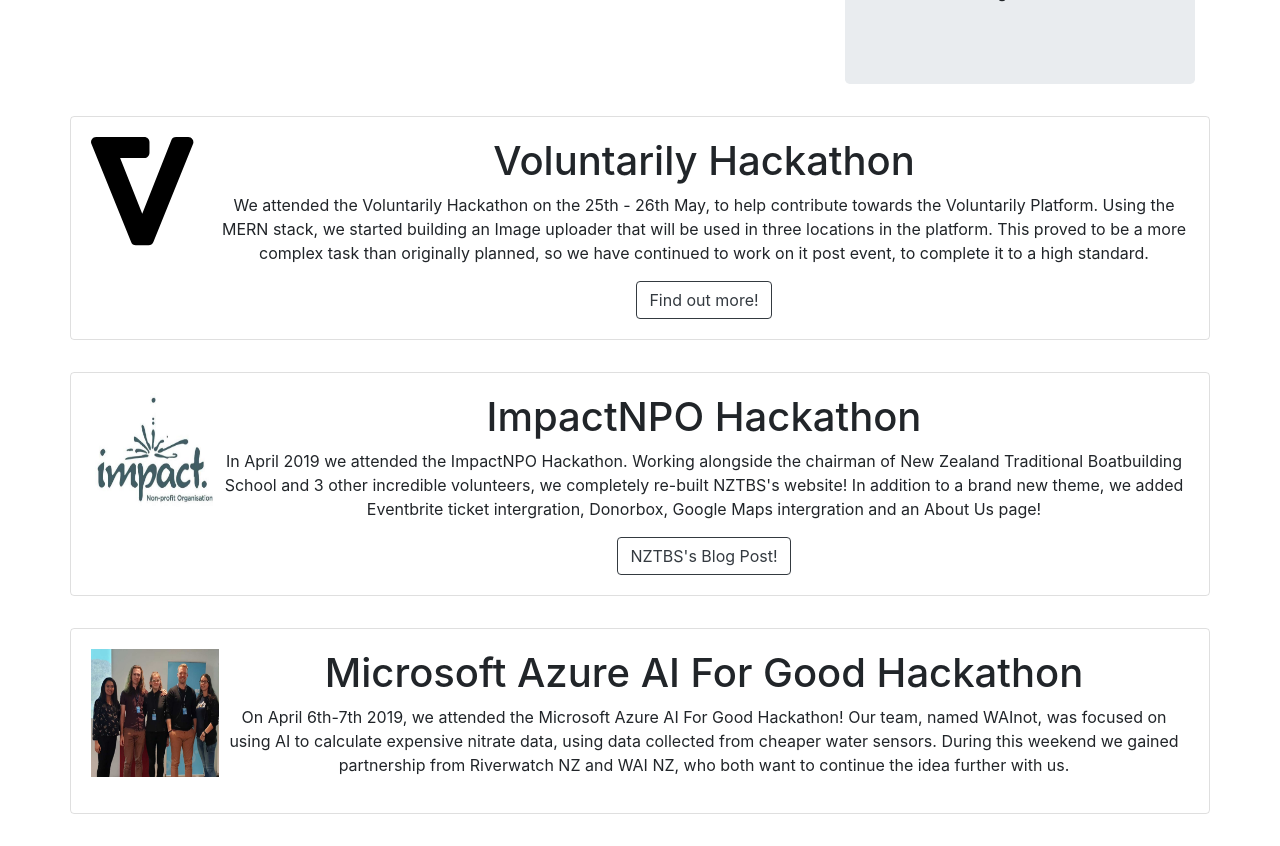
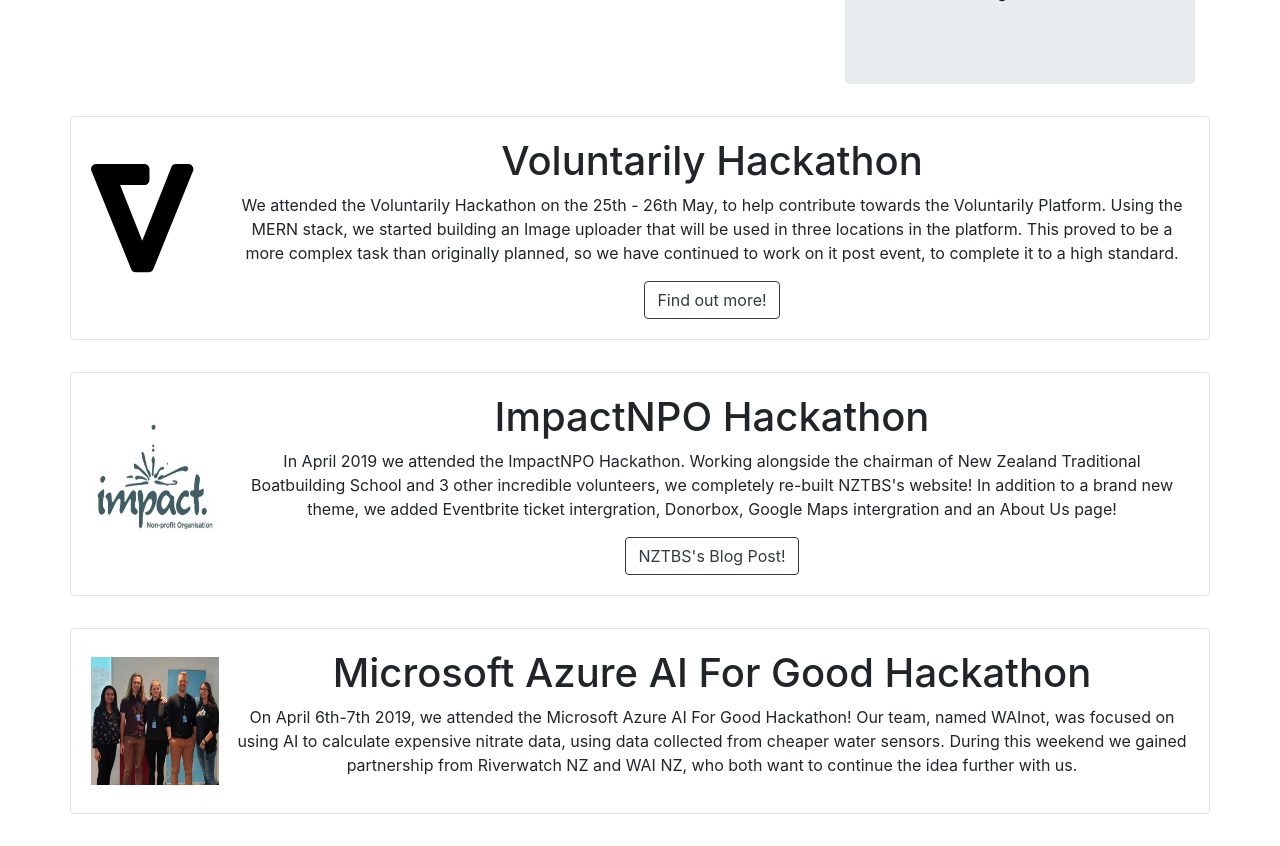
Before and after one commit to MoniqueWarrington/Datacomp2019, a React (Create React App) app: page / in a window 1280 px wide. Shown: the part 1140-1986 px from the top of the page. Built offline with nearby package versions, Linux system fonts and the light colour scheme.

Commit message:
Fixed image align centre in event componants

```diff
--- a/src/components/PastEvents/mediaEvent/AIForGoodEvent.js
+++ b/src/components/PastEvents/mediaEvent/AIForGoodEvent.js
@@ -21,7 +21,7 @@
         <img
           width={128}
           height={128}
-          className="WAInotTeam"
+          className="align-self-center mr-3"
           src={WAInotTeam}
           alt="WAInotTeam"
         />
--- a/src/components/PastEvents/mediaEvent/ImpactNPOAprilEvent.js
+++ b/src/components/PastEvents/mediaEvent/ImpactNPOAprilEvent.js
@@ -21,7 +21,7 @@
         <img
           width={128}
           height={128}
-          className="ImpactNPOLogo"
+          className="align-self-center mr-3"
           src={ImpactNPOLogo}
           alt="ImpactNPO Logo"
         />
--- a/src/components/PastEvents/mediaEvent/VoluntarilyEvent.js
+++ b/src/components/PastEvents/mediaEvent/VoluntarilyEvent.js
@@ -21,7 +21,7 @@
         <img
           width={128}
           height={128}
-          className="VoluntarilyImage"
+          className="align-self-center mr-3"
           src={VoluntarilyLogo}
           alt="Voluntarily Logo"
         />
```
